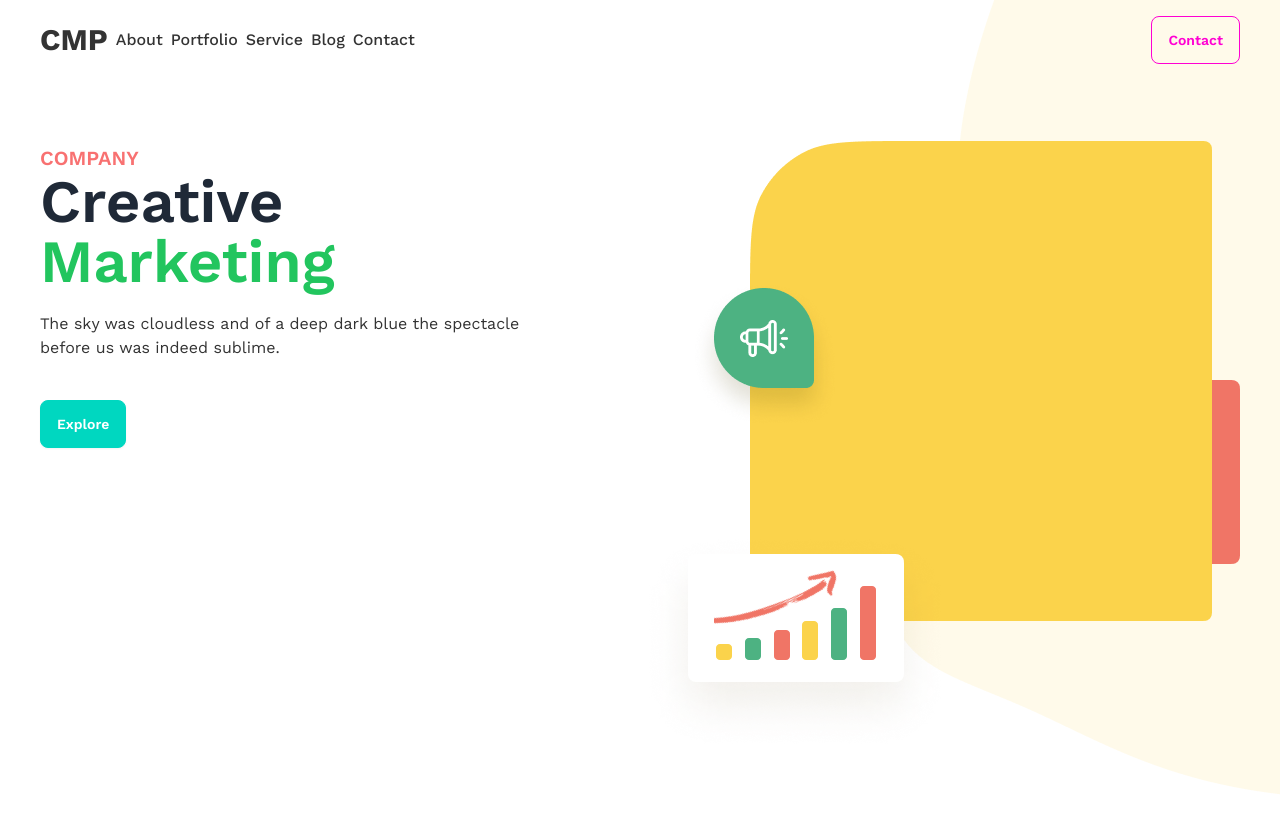
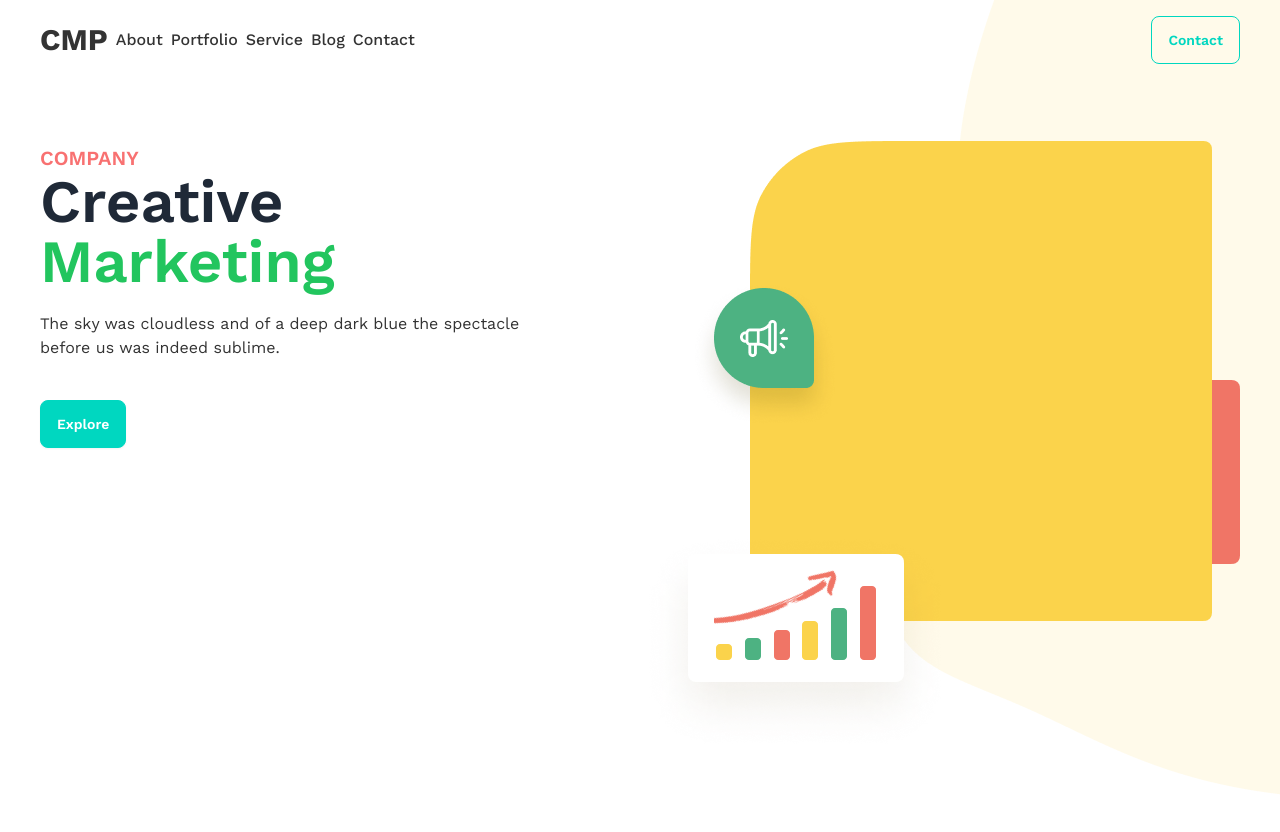
Before and after one commit to ZiyovuddinTolipov/cmp-in-reactts, a React (Vite) app: page / in a window 1280 px wide. Shown: the top 832 px of the page. Built offline with nearby package versions, Linux system fonts and the light colour scheme.

Commit message:
navbar btn

```diff
--- a/src/components/Navbar.tsx
+++ b/src/components/Navbar.tsx
@@ -11,7 +11,7 @@
                 <li data-aos="fade-right" data-aos-duration="1300">Contact</li>
             </ul>
             <div data-aos="fade-left" data-aos-duration="1300">
-                <button className="btn btn-secondary btn-outline" >
+                <button className="btn btn-accent btn-outline" >
                     Contact
                 </button>
             </div>
```
